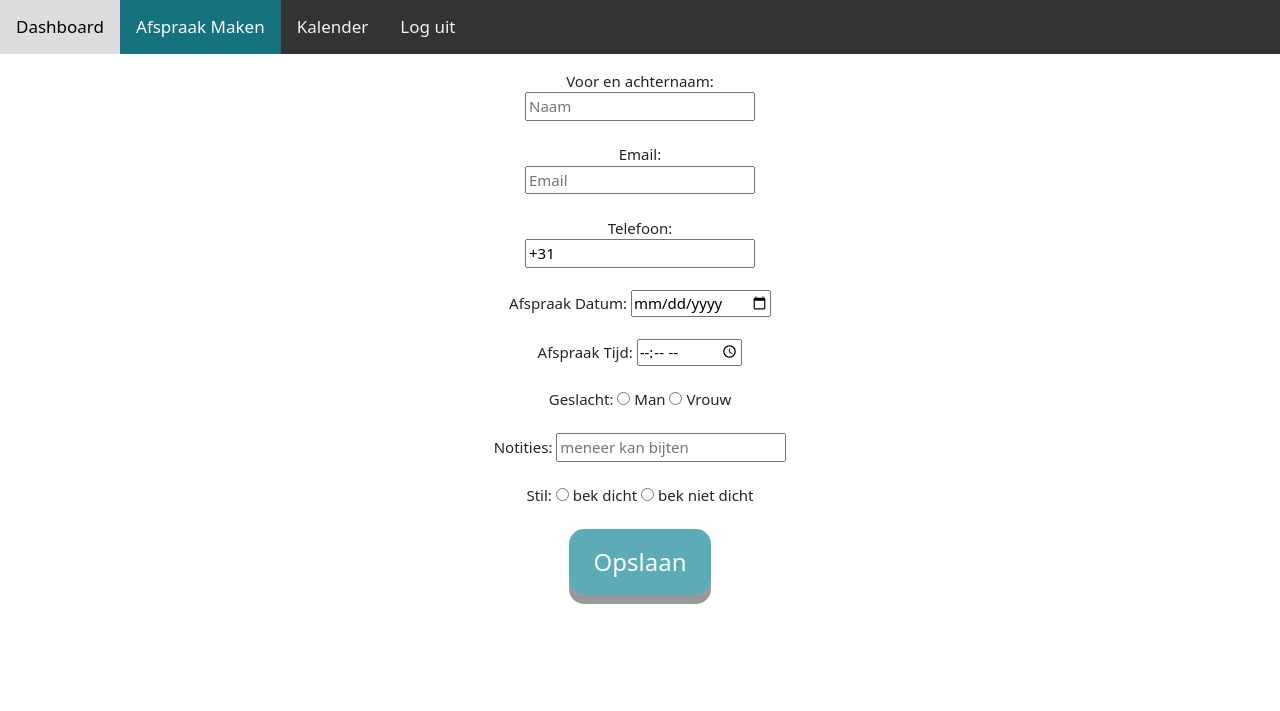
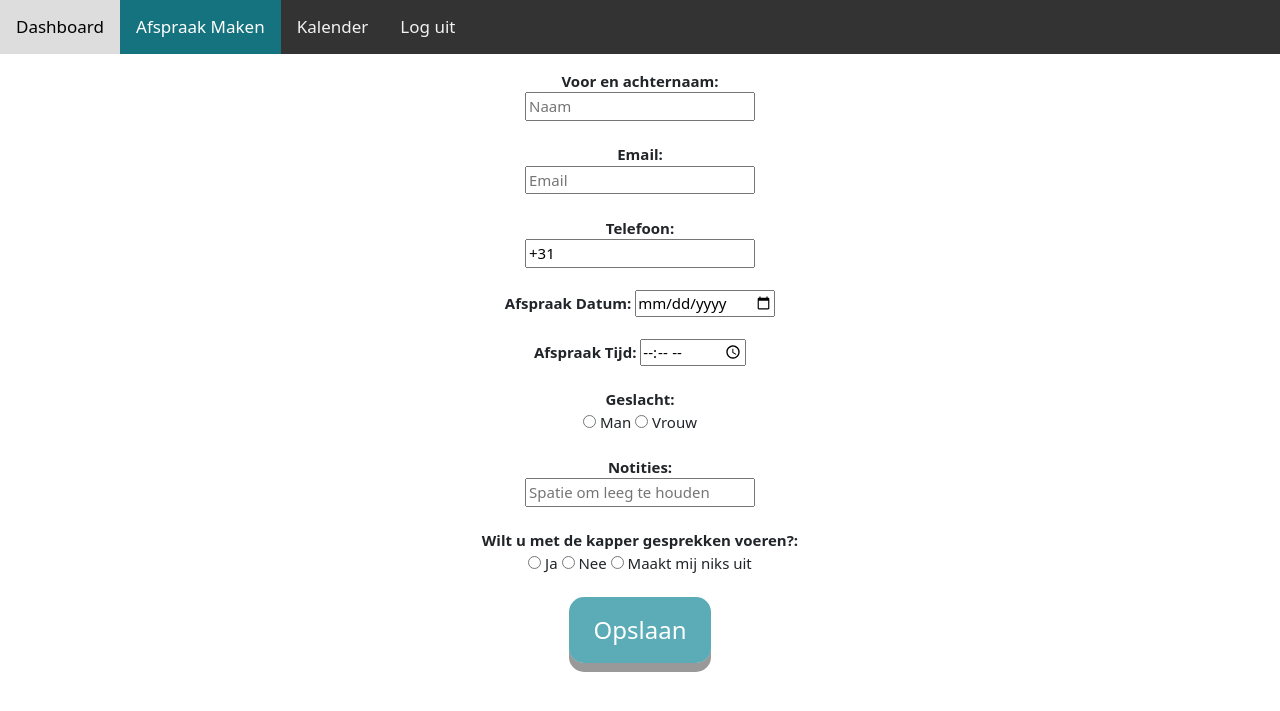
Before and after one commit to AlveraBei/MarjoleinsKapper, a PHP site: page /booking.php in a window 1280 px wide. Shown: the top 711 px of the page. Run offline with PHP 8.4, Linux system fonts and the light colour scheme; a user stored in the database is signed in.

Commit message:
kleine aanpassingen

```diff
--- a/booking.php
+++ b/booking.php
@@ -8,7 +8,7 @@ include("function.php");
 
 <head>
     <html>
-    <title>Dashboard</title>
+    <title>Booking</title>
     <meta name="viewport" content="width=device-width, initial-scale=1">
     <link rel="stylesheet" href="https://www.w3schools.com/w3css/4/w3.css">
     <link rel="stylesheet" href="style.css">
@@ -31,34 +31,34 @@ include("function.php");
     <div class="w3-center w3-margin-top">
         <!-- START FORM -->
         <form action=" add.php" method="post">
-            <label for="naam">Voor en achternaam:</label><br>
+            <strong><label for="naam">Voor en achternaam:</label></strong><br>
             <input type="text" id="naam" placeholder="Naam" name=" naam" required><br><br>
 
-            <label for="email">Email:</label><br>
-            <input type="text" id="email" placeholder="Email" name="email" required><br><br>
+            <strong><label for="email">Email:</label></strong><br>
+            <input type="email" id="email" placeholder="Email" name="email" required><br><br>
 
-            <label for="telefoon">Telefoon:</label><br>
+            <strong><label for="telefoon">Telefoon:</label></strong><br>
             <input type="text" id="telefoon" value="+31" name="telefoon" required><br><br>
 
-            <label for="date">Afspraak Datum:</label>
+            <strong><label for="date">Afspraak Datum:</label></strong>
             <input type="date" id="afspraak" name="afspraak" required><br><br>
 
-            <label for="time">Afspraak Tijd:</label>
+            <strong><label for="time">Afspraak Tijd:</label></strong>
             <input type="time" id="tijd" name="tijd" min="09:00" max="18:00" required><br><br>
 
-            <label for="geslacht">Geslacht:
-                <input type="radio" name="geslacht" value="Man" required> Man
-                <input type="radio" name="geslacht" value="Vrouw" required> Vrouw
-            </label><br><br>
+            <strong><label for="geslacht">Geslacht:</label></strong><br>
+            <input type="radio" name="geslacht" value="Man" required> Man
+            <input type="radio" name="geslacht" value="Vrouw" required> Vrouw
+            <br><br>
 
-            <label for="notities">Notities:</label>
-            <input type="text" id="notities" placeholder="meneer kan bijten" name="notities" required><br><br>
+            <strong><label for="notities">Notities:</label></strong><br>
+            <input type="text" id="notities" placeholder="Spatie om leeg te houden" name="notities" required><br><br>
 
-
-            <label for="praat">Stil:
-                <input type="radio" name="praat" value="Stil zijn" required> bek dicht
-                <input type="radio" name="praat" value="Niet stil zijn" required> bek niet dicht
-            </label><br><br>
+            <strong><label for="praat">Wilt u met de kapper gesprekken voeren?: </label></strong><br>
+            <input type="radio" name="praat" value="Niet stil zijn" required> Ja
+            <input type="radio" name="praat" value="Stil zijn" required> Nee
+            <input type="radio" name="praat" value="Maakt niet uit" required> Maakt mij niks uit
+            <br><br>
 
             <input class="button" type="submit" value="Opslaan">
         </form>
--- a/kalender.php
+++ b/kalender.php
@@ -19,7 +19,7 @@ error_reporting(0);
 
 <head>
     <html>
-    <title>Dashboard</title>
+    <title>Kalender</title>
     <meta name="viewport" content="width=device-width, initial-scale=1">
     <link rel="stylesheet" href="https://www.w3schools.com/w3css/4/w3.css">
     <link rel="stylesheet" href="style.css">
```
Also changed, not shown: 1 other file.
